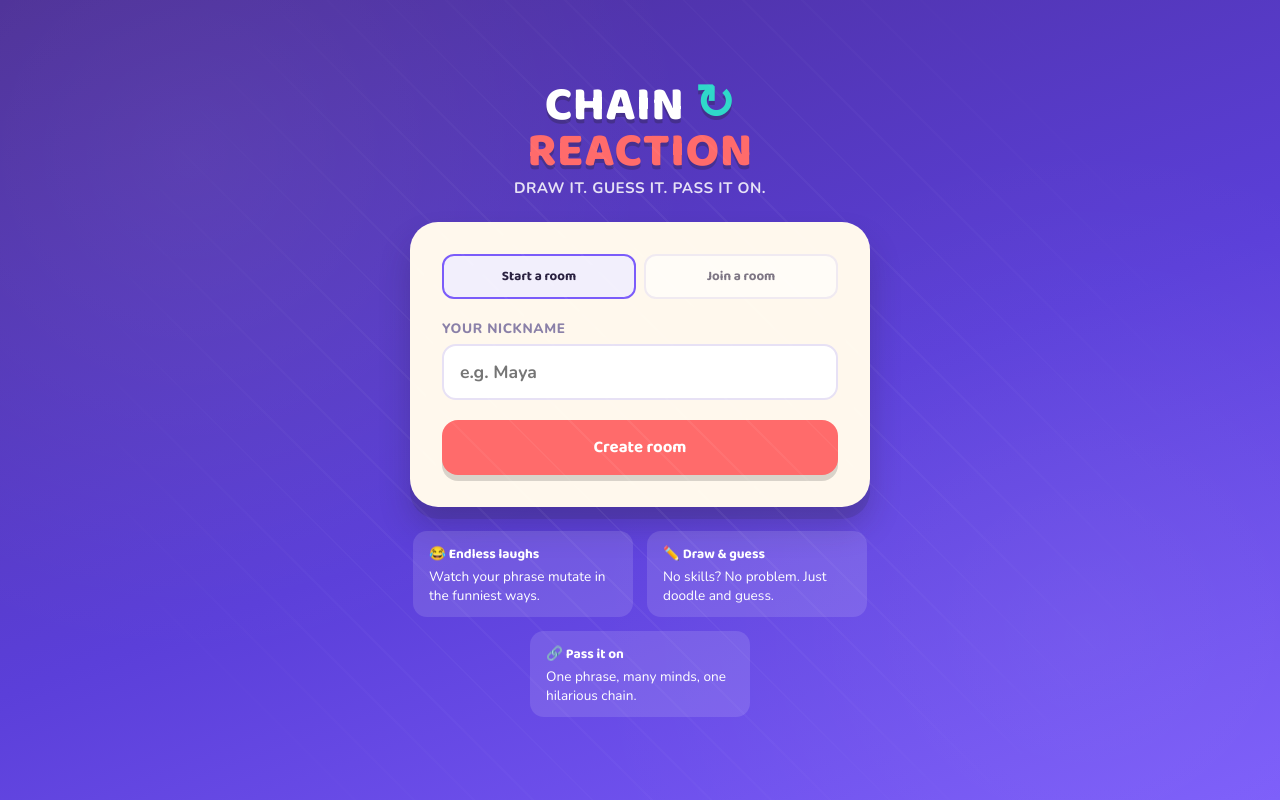
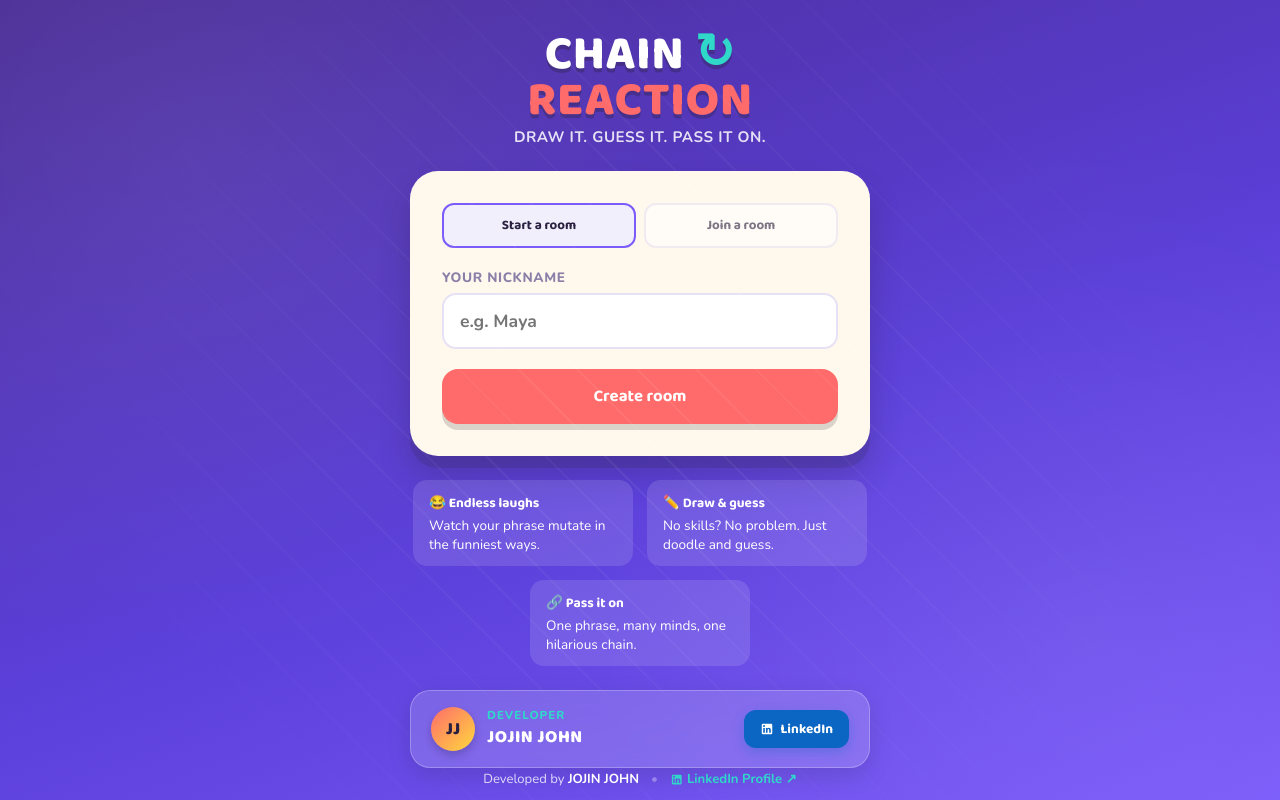
Before and after one commit to jojin1709/chain-reaction-game, a React (Vite) app in the folder client/: page / in a window 1280 px wide. Built offline with nearby package versions, Linux system fonts and the light colour scheme; no server answers.

Commit message:
Add Developer Profile Card and LinkedIn link (JOJIN JOHN)

```diff
--- a/client/src/App.jsx
+++ b/client/src/App.jsx
@@ -69,6 +69,21 @@ export default function App() {
     <div className="app-shell">
       <div className="chain-bg-motif" />
       {content}
+      <footer className="dev-footer">
+        <span>Developed by <strong>JOJIN JOHN</strong></span>
+        <span style={{ opacity: 0.4 }}>•</span>
+        <a
+          href="https://www.linkedin.com/in/jojin-john/"
+          target="_blank"
+          rel="noopener noreferrer"
+          className="dev-linkedin-link"
+        >
+          <svg width="13" height="13" viewBox="0 0 24 24" fill="currentColor" style={{ marginRight: 4 }}>
+            <path d="M19 3a2 2 0 0 1 2 2v14a2 2 0 0 1-2 2H5a2 2 0 0 1-2-2V5a2 2 0 0 1 2-2h14m-.5 15.5v-5.3a3.26 3.26 0 0 0-3.26-3.26c-.85 0-1.84.52-2.28 1.3v-1.11h-2.79v8.37h2.79v-4.93c0-.77.62-1.4 1.39-1.4a1.4 1.4 0 0 1 1.4 1.4v4.93h2.75M6.88 8.56a1.68 1.68 0 0 0 1.68-1.68c0-.93-.75-1.69-1.68-1.69a1.69 1.69 0 0 0-1.69 1.69c0 .93.76 1.68 1.69 1.68m1.39 9.94v-8.37H5.5v8.37h2.77z"/>
+          </svg>
+          LinkedIn Profile ↗
+        </a>
+      </footer>
     </div>
   );
 }
--- a/client/src/components/Home.jsx
+++ b/client/src/components/Home.jsx
@@ -102,6 +102,27 @@ export default function Home({ onJoined }) {
           One phrase, many minds, one hilarious chain.
         </div>
       </div>
+
+      <div className="developer-card">
+        <div className="dev-info">
+          <div className="dev-avatar">JJ</div>
+          <div>
+            <div className="dev-title">Developer</div>
+            <div className="dev-name">JOJIN JOHN</div>
+          </div>
+        </div>
+        <a
+          href="https://www.linkedin.com/in/jojin-john/"
+          target="_blank"
+          rel="noopener noreferrer"
+          className="dev-linkedin-btn"
+        >
+          <svg width="14" height="14" viewBox="0 0 24 24" fill="currentColor">
+            <path d="M19 3a2 2 0 0 1 2 2v14a2 2 0 0 1-2 2H5a2 2 0 0 1-2-2V5a2 2 0 0 1 2-2h14m-.5 15.5v-5.3a3.26 3.26 0 0 0-3.26-3.26c-.85 0-1.84.52-2.28 1.3v-1.11h-2.79v8.37h2.79v-4.93c0-.77.62-1.4 1.39-1.4a1.4 1.4 0 0 1 1.4 1.4v4.93h2.75M6.88 8.56a1.68 1.68 0 0 0 1.68-1.68c0-.93-.75-1.69-1.68-1.69a1.69 1.69 0 0 0-1.69 1.69c0 .93.76 1.68 1.69 1.68m1.39 9.94v-8.37H5.5v8.37h2.77z"/>
+          </svg>
+          LinkedIn
+        </a>
+      </div>
     </div>
   );
 }
--- a/client/src/styles.css
+++ b/client/src/styles.css
@@ -364,4 +364,112 @@ canvas.draw-canvas {
 @media (max-width: 640px) {
   .logo { font-size: 2.1rem; }
   .card { padding: 20px; border-radius: 20px; }
+  .dev-footer { flex-direction: column; gap: 6px; text-align: center; }
 }
+
+/* Developer Profile Styles */
+.developer-card {
+  margin-top: 24px;
+  background: rgba(255, 255, 255, 0.16);
+  backdrop-filter: blur(10px);
+  border: 1px solid rgba(255, 255, 255, 0.25);
+  border-radius: 20px;
+  padding: 16px 20px;
+  display: flex;
+  align-items: center;
+  justify-content: space-between;
+  gap: 16px;
+  width: 100%;
+  max-width: 520px;
+  color: white;
+  box-shadow: 0 8px 24px rgba(0, 0, 0, 0.12);
+}
+
+.dev-info {
+  display: flex;
+  align-items: center;
+  gap: 12px;
+}
+
+.dev-avatar {
+  width: 44px;
+  height: 44px;
+  border-radius: 50%;
+  background: linear-gradient(135deg, var(--coral), var(--yellow));
+  color: var(--ink);
+  font-family: var(--font-display);
+  font-weight: 800;
+  font-size: 1.1rem;
+  display: flex;
+  align-items: center;
+  justify-content: center;
+  box-shadow: 0 4px 10px rgba(0, 0, 0, 0.2);
+}
+
+.dev-title {
+  font-size: 0.72rem;
+  text-transform: uppercase;
+  letter-spacing: 1px;
+  color: var(--teal);
+  font-weight: 800;
+}
+
+.dev-name {
+  font-family: var(--font-display);
+  font-weight: 800;
+  font-size: 1.1rem;
+  letter-spacing: 0.5px;
+}
+
+.dev-linkedin-btn {
+  display: inline-flex;
+  align-items: center;
+  gap: 6px;
+  background: #0A66C2;
+  color: white;
+  text-decoration: none;
+  font-family: var(--font-display);
+  font-weight: 700;
+  font-size: 0.85rem;
+  padding: 8px 16px;
+  border-radius: 12px;
+  transition: transform 0.15s ease, background 0.15s ease;
+  box-shadow: 0 4px 12px rgba(10, 102, 194, 0.3);
+}
+
+.dev-linkedin-btn:hover {
+  background: #004182;
+  transform: translateY(-2px);
+}
+
+.dev-footer {
+  position: absolute;
+  bottom: 12px;
+  left: 50%;
+  transform: translateX(-50%);
+  display: flex;
+  align-items: center;
+  gap: 12px;
+  font-size: 0.82rem;
+  color: rgba(255, 255, 255, 0.8);
+  white-space: nowrap;
+  z-index: 10;
+}
+
+.dev-footer strong {
+  color: white;
+}
+
+.dev-linkedin-link {
+  display: inline-flex;
+  align-items: center;
+  color: var(--teal);
+  text-decoration: none;
+  font-weight: 700;
+  transition: opacity 0.15s ease;
+}
+
+.dev-linkedin-link:hover {
+  opacity: 0.85;
+  text-decoration: underline;
+}
```
Also changed, not shown: 1 other file (tests, documents, lock files or other folders).
